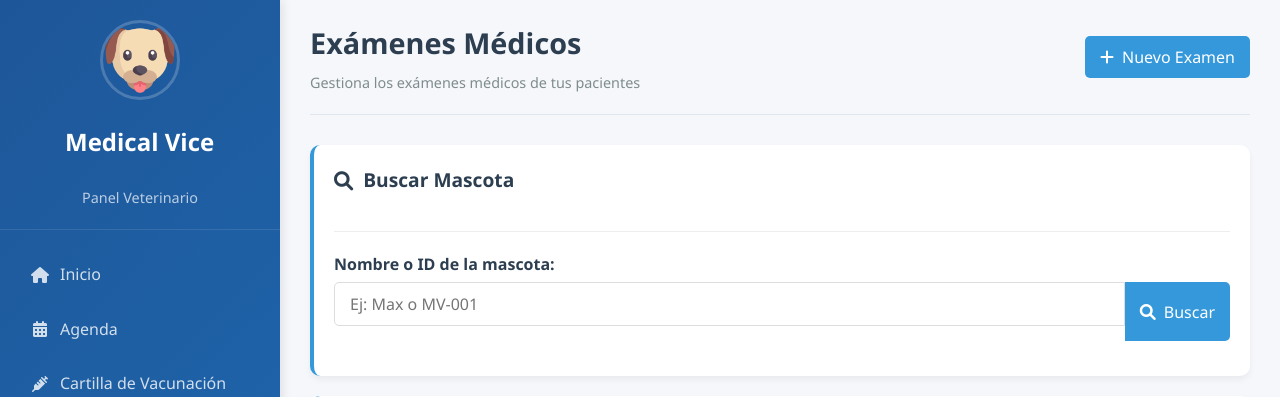
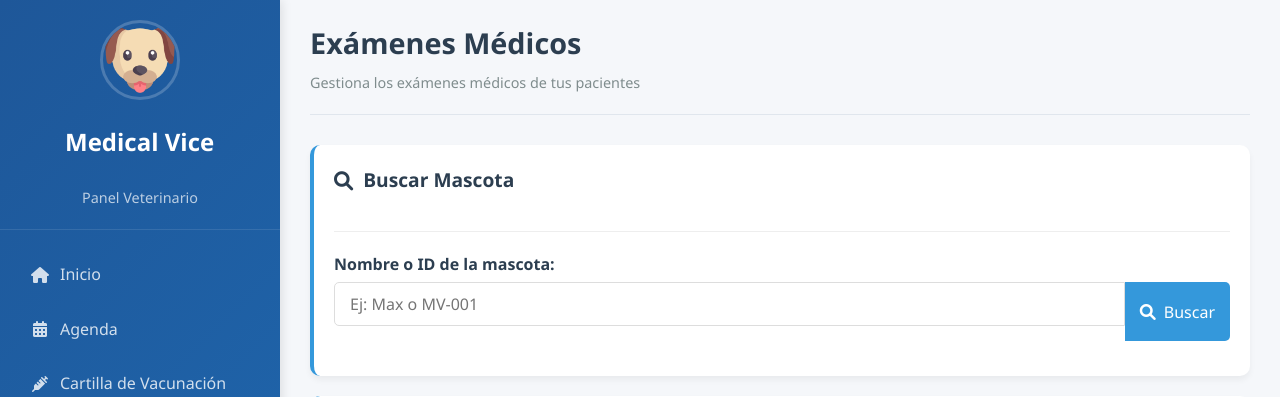
Before and after one commit to PedroArrivasplata/PetInformationManagementSystem, a PHP site: page /repo_Oficial/5_0_examenes_medicos.php in a window 1280 px wide. Shown: the top 397 px of the page. Run offline with PHP 8.4, Linux system fonts and the light colour scheme.

Commit message:
Quite un boton innecesario en el archivo de la pagina exmane medico

```diff
--- a/public/pages/5_0_examenes_medicos.php
+++ b/public/pages/5_0_examenes_medicos.php
@@ -35,11 +35,7 @@
                     <h1>Exámenes Médicos</h1>
                     <p class="text-muted">Gestiona los exámenes médicos de tus pacientes</p>
                 </div>
-                <div>
-                    <button class="vet-btn" id="nuevo-examen">
-                        <i class="fas fa-plus"></i> Nuevo Examen
-                    </button>
-                </div>
+
             </div>
 
             <!-- Sección de búsqueda de mascota -->
```
